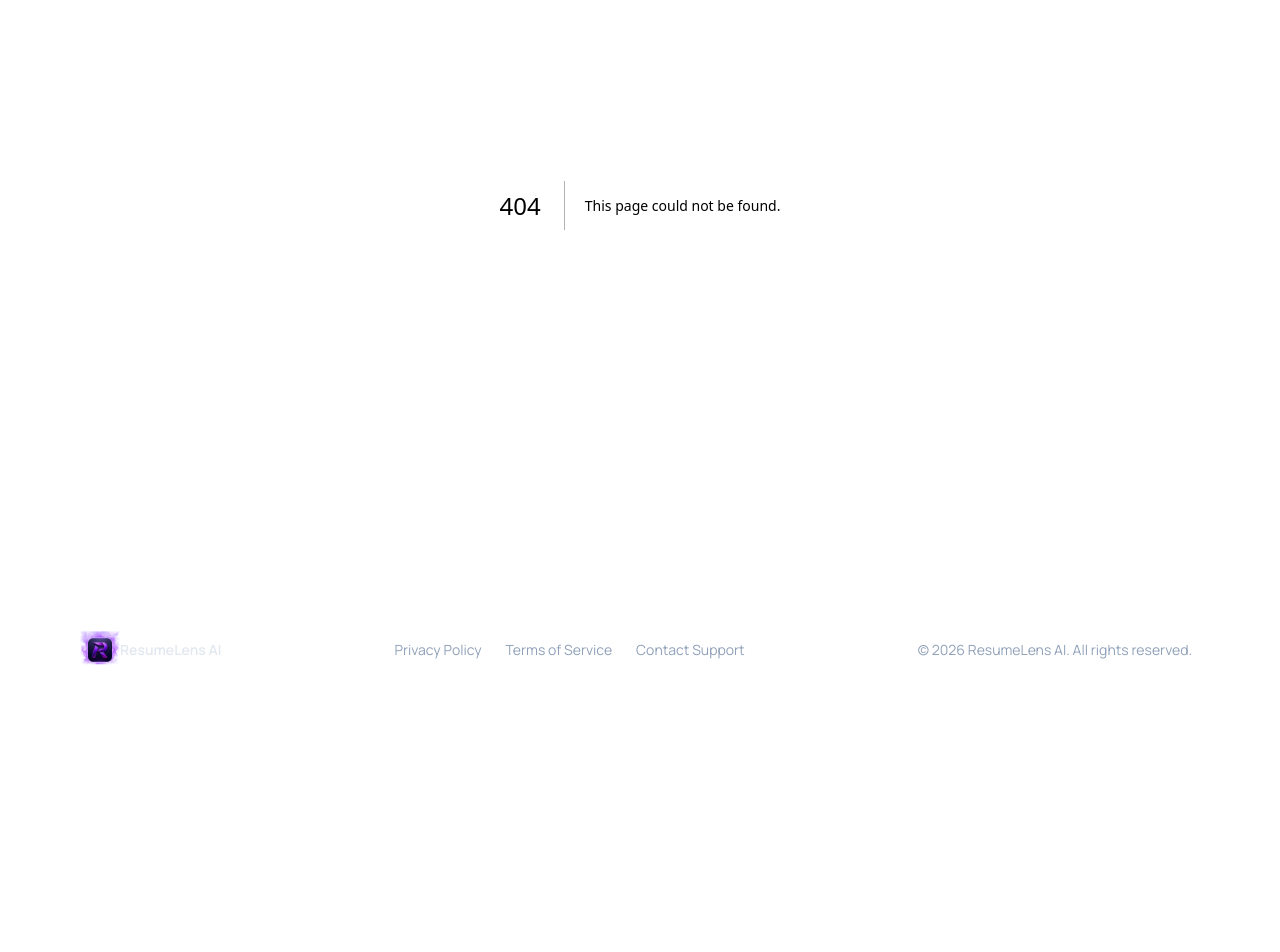
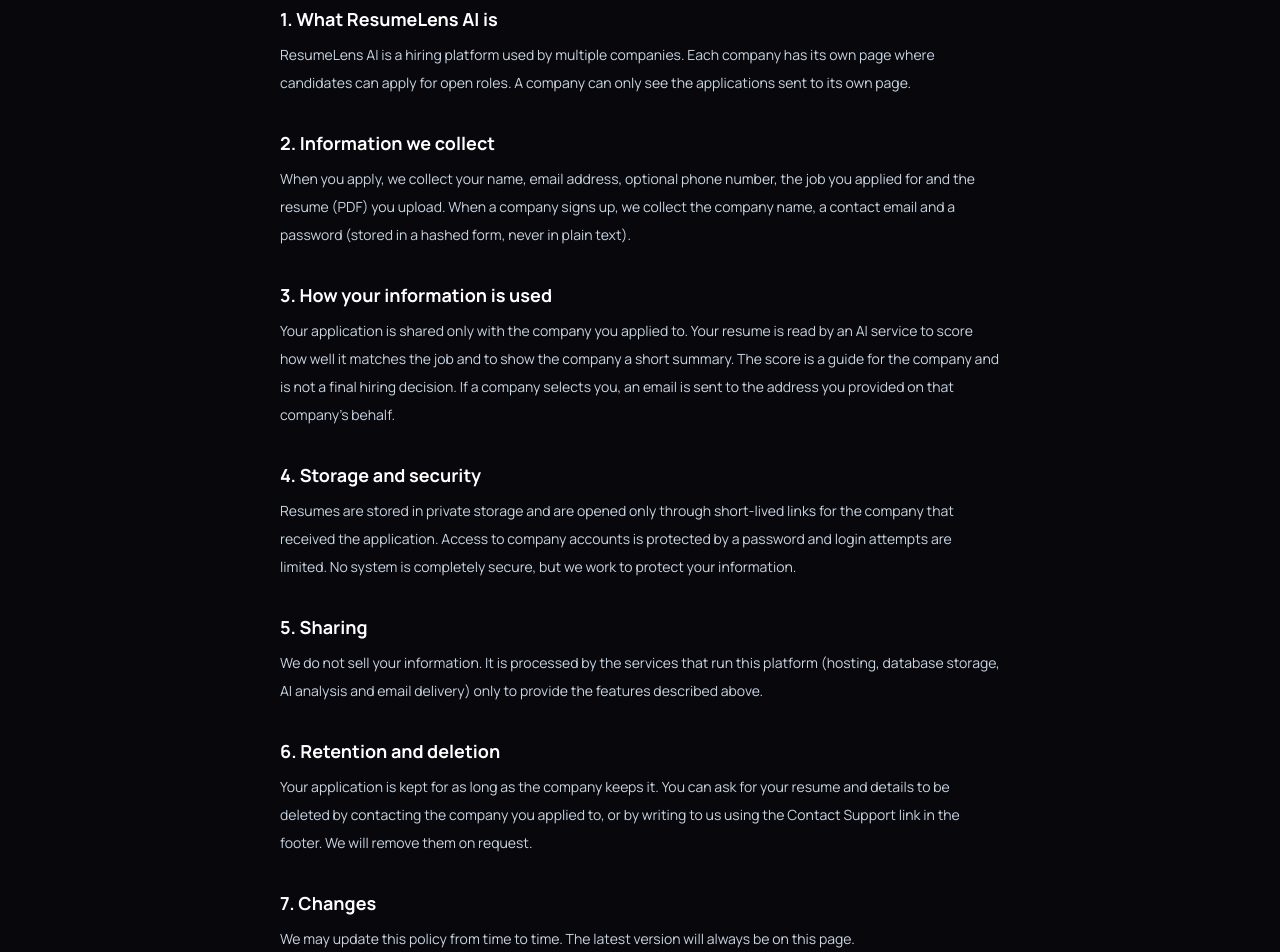
Before and after one commit to udayraj123-sudo/resumelens-ai, a Next.js app: page /privacy in a window 1280 px wide. Before the commit this address had no page. Shown: the part 260-1212 px from the top of the page. Before the commit the page ends 954 px from the top, so only its background shows below. Built offline with nearby package versions, Linux system fonts and the light colour scheme.

Commit message:
Add privacy and terms pages, fix footer links, add rate limits, hidden owner shortcut

```diff
--- /dev/null
+++ b/app/privacy/page.js
@@ -0,0 +1,76 @@
+export const metadata = { title: "Privacy Policy | ResumeLens AI" };
+
+export default function PrivacyPage() {
+  return (
+    <section className="mx-auto max-w-3xl px-6 py-16">
+      <p className="font-mono text-xs uppercase tracking-[0.3em] text-indigo-300">Legal</p>
+      <h1 className="mt-2 text-3xl font-extrabold tracking-tight sm:text-4xl">Privacy Policy</h1>
+      <p className="mt-3 text-sm text-slate-400">Last updated: November 2026</p>
+
+      <div className="mt-10 space-y-8 text-sm leading-7 text-slate-300">
+        <div>
+          <h2 className="text-lg font-bold text-white">1. What ResumeLens AI is</h2>
+          <p className="mt-2">
+            ResumeLens AI is a hiring platform used by multiple companies. Each company has its own
+            page where candidates can apply for open roles. A company can only see the applications
+            sent to its own page.
+          </p>
+        </div>
+
+        <div>
+          <h2 className="text-lg font-bold text-white">2. Information we collect</h2>
+          <p className="mt-2">
+            When you apply, we collect your name, email address, optional phone number, the job you
+            applied for and the resume (PDF) you upload. When a company signs up, we collect the
+            company name, a contact email and a password (stored in a hashed form, never in plain text).
+          </p>
+        </div>
+
+        <div>
+          <h2 className="text-lg font-bold text-white">3. How your information is used</h2>
+          <p className="mt-2">
+            Your application is shared only with the company you applied to. Your resume is read by an
+            AI service to score how well it matches the job and to show the company a short summary.
+            The score is a guide for the company and is not a final hiring decision. If a company
+            selects you, an email is sent to the address you provided on that company&apos;s behalf.
+          </p>
+        </div>
+
+        <div>
+          <h2 className="text-lg font-bold text-white">4. Storage and security</h2>
+          <p className="mt-2">
+            Resumes are stored in private storage and are opened only through short-lived links for the
+            company that received the application. Access to company accounts is protected by a
+            password and login attempts are limited. No system is completely secure, but we work to
+            protect your information.
+          </p>
+        </div>
+
+        <div>
+          <h2 className="text-lg font-bold text-white">5. Sharing</h2>
+          <p className="mt-2">
+            We do not sell your information. It is processed by the services that run this platform
+            (hosting, database storage, AI analysis and email delivery) only to provide the features
+            described above.
+          </p>
+        </div>
+
+        <div>
+          <h2 className="text-lg font-bold text-white">6. Retention and deletion</h2>
+          <p className="mt-2">
+            Your application is kept for as long as the company keeps it. You can ask for your resume
+            and details to be deleted by contacting the company you applied to, or by writing to us
+            using the Contact Support link in the footer. We will remove them on request.
+          </p>
+        </div>
+
+        <div>
+          <h2 className="text-lg font-bold text-white">7. Changes</h2>
+          <p className="mt-2">
+            We may update this policy from time to time. The latest version will always be on this page.
+          </p>
+        </div>
+      </div>
+    </section>
+  );
+}
--- /dev/null
+++ b/app/terms/page.js
@@ -0,0 +1,70 @@
+export const metadata = { title: "Terms of Service | ResumeLens AI" };
+
+export default function TermsPage() {
+  return (
+    <section className="mx-auto max-w-3xl px-6 py-16">
+      <p className="font-mono text-xs uppercase tracking-[0.3em] text-indigo-300">Legal</p>
+      <h1 className="mt-2 text-3xl font-extrabold tracking-tight sm:text-4xl">Terms of Service</h1>
+      <p className="mt-3 text-sm text-slate-400">Last updated: November 2026</p>
+
+      <div className="mt-10 space-y-8 text-sm leading-7 text-slate-300">
+        <div>
+          <h2 className="text-lg font-bold text-white">1. Using the platform</h2>
+          <p className="mt-2">
+            ResumeLens AI lets companies publish jobs and review applications, and lets candidates apply
+            to those jobs. By using the platform you agree to these terms.
+          </p>
+        </div>
+
+        <div>
+          <h2 className="text-lg font-bold text-white">2. For candidates</h2>
+          <p className="mt-2">
+            Please provide accurate information and upload only your own resume. Do not upload files that
+            contain harmful content. Applications may be limited to prevent misuse.
+          </p>
+        </div>
+
+        <div>
+          <h2 className="text-lg font-bold text-white">3. For companies</h2>
+          <p className="mt-2">
+            Companies are responsible for the jobs they post and for how they use candidate information.
+            Candidate details must be used only for hiring and must be kept private. Keep your login
+            details safe and do not share your account.
+          </p>
+        </div>
+
+        <div>
+          <h2 className="text-lg font-bold text-white">4. AI scores</h2>
+          <p className="mt-2">
+            Scores and summaries are produced by an AI service and may contain mistakes. They are only a
+            guide for the company and are not a final hiring decision.
+          </p>
+        </div>
+
+        <div>
+          <h2 className="text-lg font-bold text-white">5. Limits and fair use</h2>
+          <p className="mt-2">
+            Each company has a monthly application limit. We may limit requests, or pause an account,
+            if the platform is misused or if there is suspicious activity.
+          </p>
+        </div>
+
+        <div>
+          <h2 className="text-lg font-bold text-white">6. Availability</h2>
+          <p className="mt-2">
+            The platform is provided as is. We try to keep it running but do not guarantee that it will
+            always be available or error free.
+          </p>
+        </div>
+
+        <div>
+          <h2 className="text-lg font-bold text-white">7. Contact</h2>
+          <p className="mt-2">
+            For questions about these terms or to request deletion of your data, use the Contact Support
+            link in the footer.
+          </p>
+        </div>
+      </div>
+    </section>
+  );
+}
--- a/components/Footer.js
+++ b/components/Footer.js
@@ -1,6 +1,10 @@
+import Link from "next/link";
 import Logo from "./Logo";
 
 export default function Footer() {
+  const supportMessage = "Hi! I need help with ResumeLens AI.";
+  const supportLink = "https://wa.me/918828783516?text=" + encodeURIComponent(supportMessage);
+
   return (
     <footer className="border-t border-white/10">
       <div className="mx-auto flex max-w-6xl flex-col items-center justify-between gap-4 px-6 py-8 text-sm text-slate-400 sm:flex-row">
@@ -9,9 +13,11 @@ export default function Footer() {
           <span className="font-semibold text-slate-200">ResumeLens AI</span>
         </div>
         <div className="flex gap-6">
-          <a href="#" className="hover:text-white">Privacy Policy</a>
-          <a href="#" className="hover:text-white">Terms of Service</a>
-          <a href="#" className="hover:text-white">Contact Support</a>
+          <Link href="/privacy" className="hover:text-white">Privacy Policy</Link>
+          <Link href="/terms" className="hover:text-white">Terms of Service</Link>
+          <a href={supportLink} target="_blank" rel="noopener noreferrer" className="hover:text-white">
+            Contact Support
+          </a>
         </div>
         <p>© 2026 ResumeLens AI. All rights reserved.</p>
       </div>
```
